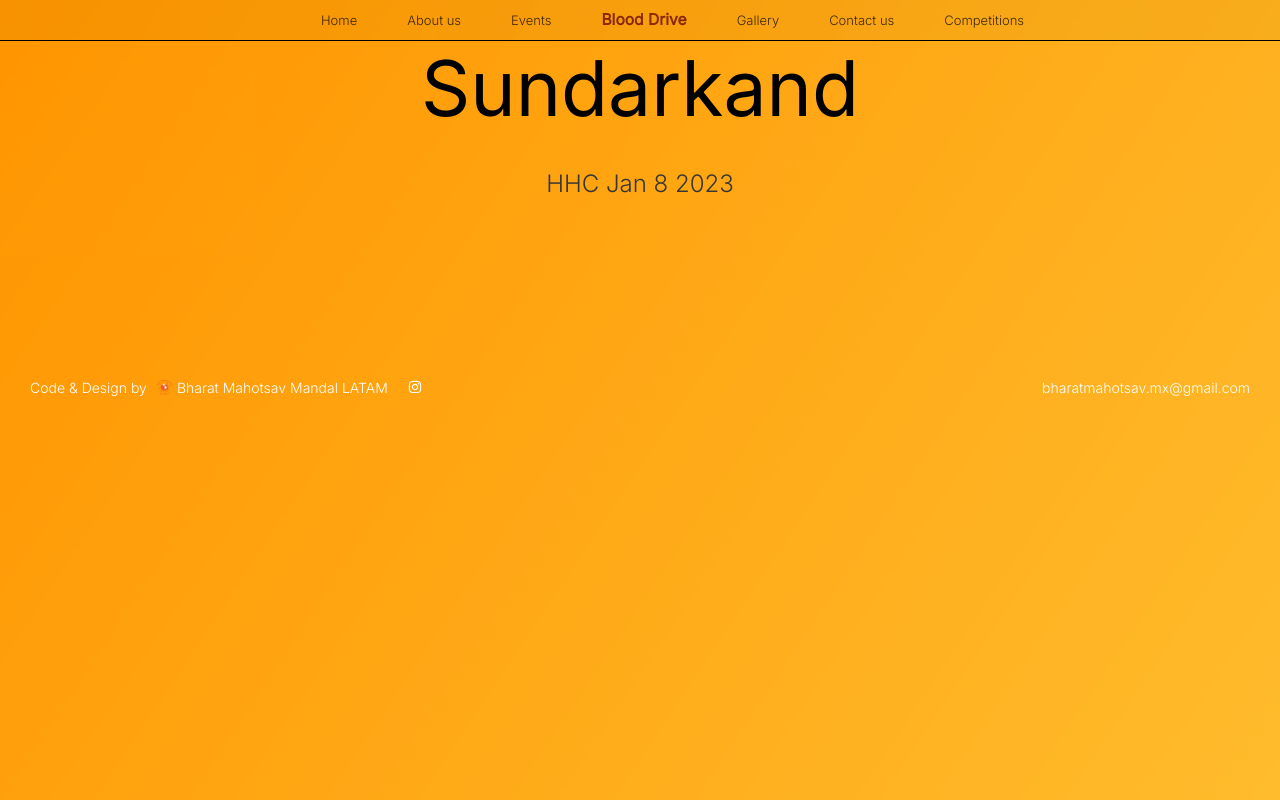
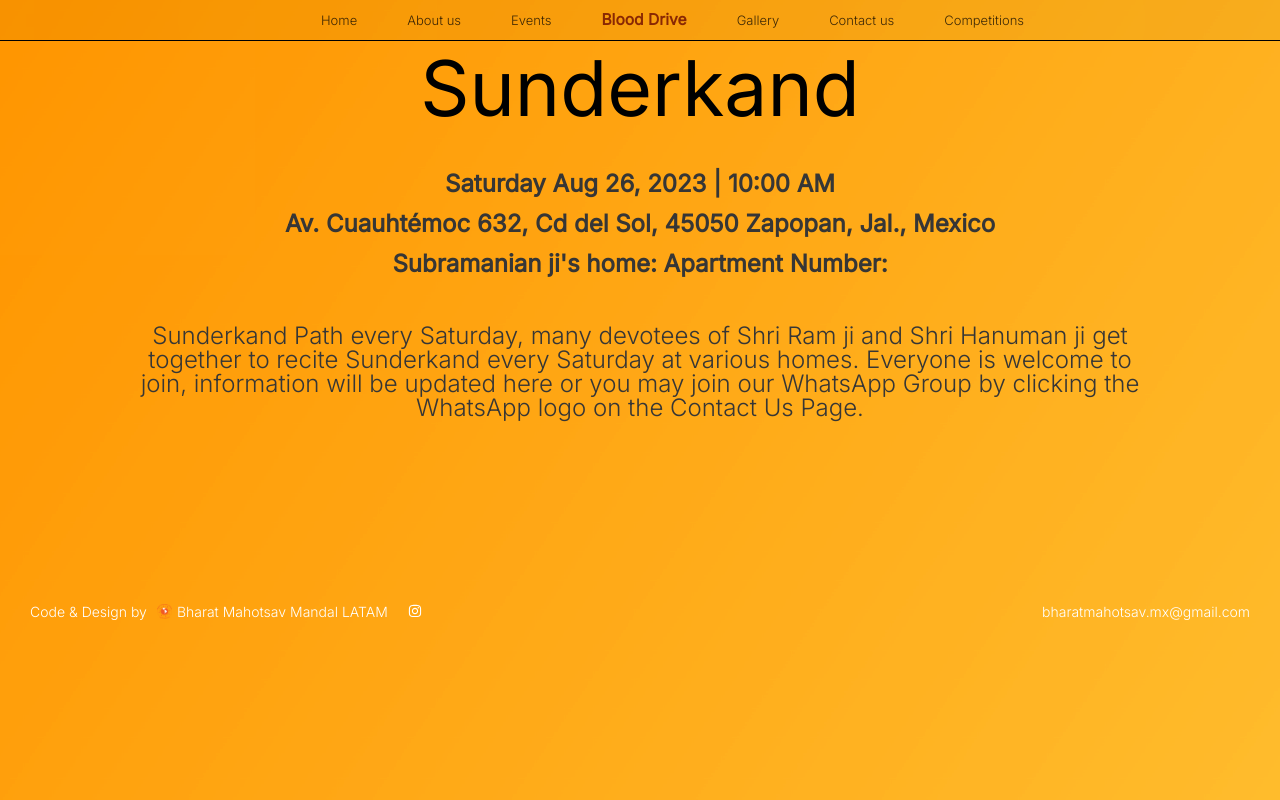
Before and after one commit to sumedhkane03/bmmlatam, a React (Create React App) app: page /sundarkand in a window 1280 px wide. Built offline with nearby package versions, Linux system fonts and the light colour scheme.

Commit message:
updated sunderkand desc

```diff
--- a/src/css/hhc.css
+++ b/src/css/hhc.css
@@ -51,6 +51,9 @@
     font-weight: 300;
     color: rgb(54, 54, 54);
 
+    text-align: center;
+    max-width: 1000px;
+
     /* background: -webkit-linear-gradient(30deg, #000000, #424242);
     -webkit-background-clip: text;
     -webkit-text-fill-color: transparent; */
--- a/src/pages/event-pages/sundarkand.js
+++ b/src/pages/event-pages/sundarkand.js
@@ -24,9 +24,24 @@ const Sundarkand = () => {
 
         <div className='events-page-container'>
 
-            <h1 className='hhc-page-title'>Sundarkand</h1>
+            <h1 className='hhc-page-title'>Sunderkand</h1>
             {/* description below */}
-            <p className='event-desc'>HHC Jan 8 2023</p>
+            <p className='event-desc'> <b>Saturday Aug 26, 2023 | 10:00 AM </b> </p>
+            <p className='event-desc'><b>Av. Cuauhtémoc 632, Cd del Sol, 45050 Zapopan, Jal., Mexico </b></p>
+            <p className='event-desc'><b>Subramanian ji's home: Apartment Number: </b> </p>
+
+
+            <br></br>
+            <br></br>
+
+
+            <p className='event-desc'>
+                Sunderkand Path every Saturday, many devotees of Shri Ram ji and Shri Hanuman ji get together to recite Sunderkand every Saturday at various homes.
+                Everyone is welcome to join, information will be updated here or you may join our WhatsApp Group
+                by clicking the WhatsApp logo on the Contact Us Page.
+            </p>
+
+            {/* <img src='../../assets/gallery/lo4.jpg'></img> */}
         </div>
 
         <Footer/>
```
